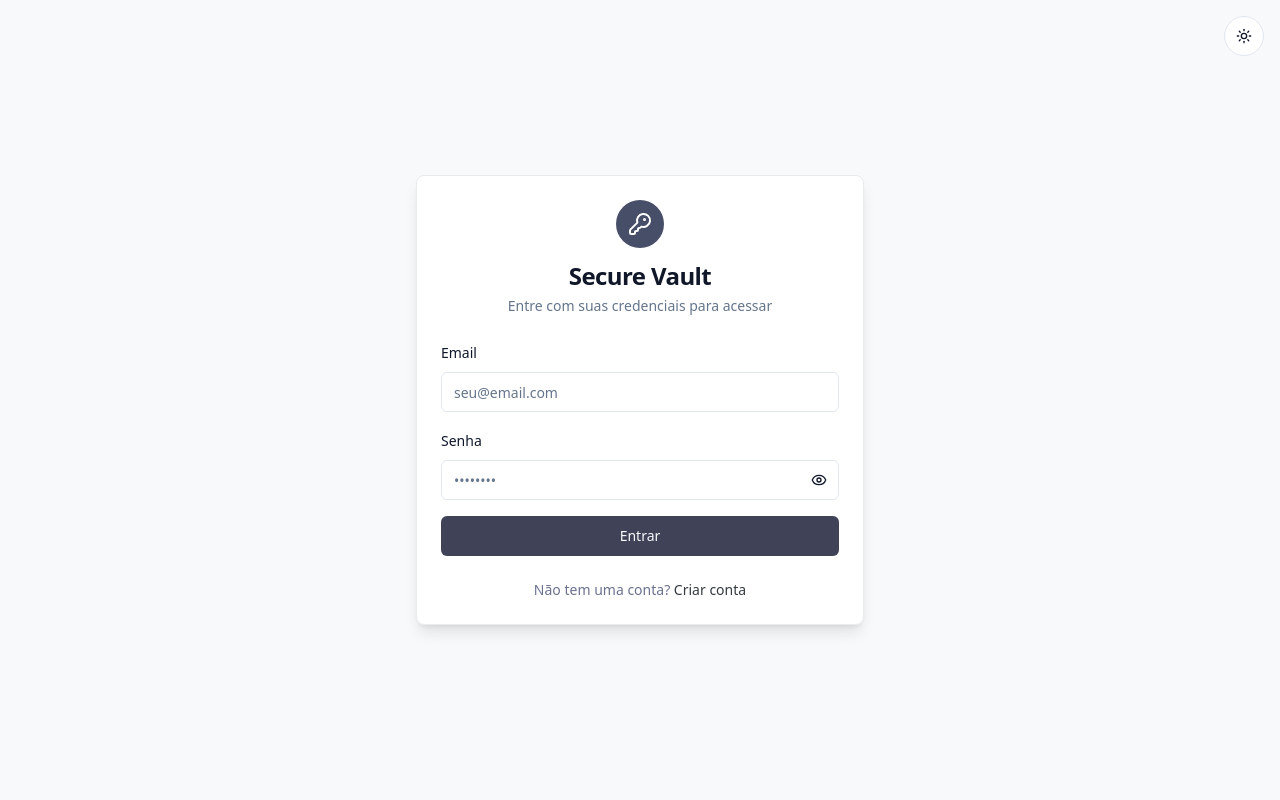
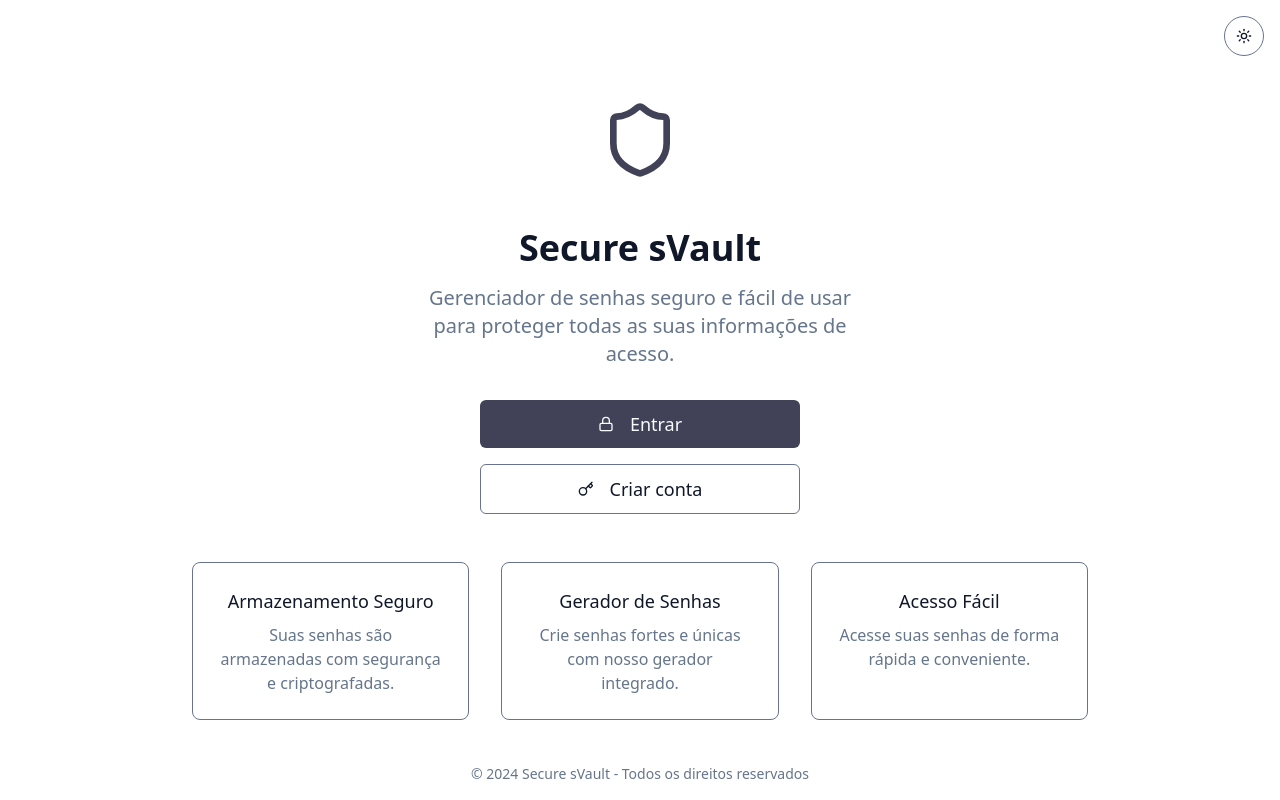
Before and after one commit to aluizio-n/locklify-front, a React (Vite) app: page / in a window 1280 px wide. Before the commit this address led to /login. Built offline with nearby package versions, Linux system fonts and the light colour scheme.

Commit message:
Fix: Resolve blank screen issue

```diff
--- a/src/App.tsx
+++ b/src/App.tsx
@@ -3,11 +3,12 @@ import { Toaster } from "@/components/ui/toaster";
 import { Toaster as Sonner } from "@/components/ui/sonner";
 import { TooltipProvider } from "@/components/ui/tooltip";
 import { QueryClient, QueryClientProvider } from "@tanstack/react-query";
-import { BrowserRouter, Routes, Route, Navigate } from "react-router-dom";
+import { BrowserRouter, Routes, Route } from "react-router-dom";
 import { ThemeProvider } from "@/components/theme-provider";
 import { AuthProvider } from "@/contexts/auth-context";
 import { PasswordsProvider } from "@/contexts/passwords-context";
 import { ProtectedRoute } from "@/components/protected-route";
+import Index from "./pages/Index";
 import Login from "./pages/login";
 import Register from "./pages/register";
 import Dashboard from "./pages/dashboard";
@@ -28,7 +29,7 @@ const App = () => (
             <Sonner />
             <BrowserRouter>
               <Routes>
-                <Route path="/" element={<Navigate to="/login" replace />} />
+                <Route path="/" element={<Index />} />
                 <Route path="/login" element={<Login />} />
                 <Route path="/register" element={<Register />} />
                 <Route
--- a/src/components/password-generator.tsx
+++ b/src/components/password-generator.tsx
@@ -2,7 +2,7 @@
 import { Button } from "@/components/ui/button";
 import { Slider } from "@/components/ui/slider";
 import { Switch } from "@/components/ui/switch";
-import { Refresh } from "lucide-react";
+import { RefreshCw } from "lucide-react";
 import { useState, useEffect } from "react";
 import { PasswordStrength } from "./password-strength";
 
@@ -50,7 +50,7 @@ export function PasswordGenerator({
             onClick={generatePassword}
             className="h-8 w-8"
           >
-            <Refresh className="h-4 w-4" />
+            <RefreshCw className="h-4 w-4" />
             <span className="sr-only">Gerar nova senha</span>
           </Button>
         </div>
--- a/src/index.css
+++ b/src/index.css
@@ -14,55 +14,55 @@
     --popover: 0 0% 100%;
     --popover-foreground: 222 47% 11%;
 
-    --primary: 235 24% 27%;
+    --primary: 240 15% 30%; /* #404258 */
     --primary-foreground: 210 40% 98%;
 
-    --secondary: 234 16% 44%;
+    --secondary: 225 16% 34%; /* #474E68 */
     --secondary-foreground: 210 40% 98%;
 
     --muted: 210 40% 96%;
     --muted-foreground: 215 16% 47%;
 
-    --accent: 231 18% 35%;
+    --accent: 231 18% 40%; /* #50577A */
     --accent-foreground: 210 40% 98%;
 
     --destructive: 0 84% 60%;
     --destructive-foreground: 210 40% 98%;
 
-    --border: 214 32% 91%;
-    --input: 214 32% 91%;
+    --border: 225 16% 49%; /* #6B728E */
+    --input: 225 16% 49%; /* #6B728E */
     --ring: 222 84% 5%;
 
     --radius: 0.5rem;
   }
 
   .dark {
-    --background: 229 9% 22%;
+    --background: 240 15% 15%;
     --foreground: 210 40% 98%;
 
-    --card: 234 10% 29%;
+    --card: 240 15% 20%;
     --card-foreground: 210 40% 98%;
 
-    --popover: 222 47% 11%;
+    --popover: 240 15% 15%;
     --popover-foreground: 210 40% 98%;
 
-    --primary: 231 12% 30%;
+    --primary: 240 15% 30%; /* #404258 */
     --primary-foreground: 210 40% 98%;
 
-    --secondary: 225 13% 40%;
+    --secondary: 225 16% 34%; /* #474E68 */
     --secondary-foreground: 210 40% 98%;
 
-    --muted: 217 33% 18%;
+    --muted: 225 16% 25%;
     --muted-foreground: 215 20% 65%;
 
-    --accent: 215 28% 17%;
+    --accent: 231 18% 40%; /* #50577A */
     --accent-foreground: 210 40% 98%;
 
     --destructive: 0 63% 31%;
     --destructive-foreground: 210 40% 98%;
 
-    --border: 217 33% 18%;
-    --input: 217 33% 18%;
+    --border: 225 16% 49%; /* #6B728E */
+    --input: 225 16% 49%; /* #6B728E */
     --ring: 212.7 26.8% 83.9%;
   }
 }
--- a/src/pages/Index.tsx
+++ b/src/pages/Index.tsx
@@ -1,12 +1,68 @@
-// Update this page (the content is just a fallback if you fail to update the page)
+
+import { useNavigate } from "react-router-dom";
+import { Button } from "@/components/ui/button";
+import { ThemeToggle } from "@/components/theme-toggle";
+import { Shield, Lock, Key } from "lucide-react";
 
 const Index = () => {
+  const navigate = useNavigate();
+
   return (
-    <div className="min-h-screen flex items-center justify-center bg-gray-100">
-      <div className="text-center">
-        <h1 className="text-4xl font-bold mb-4">Welcome to Your Blank App</h1>
-        <p className="text-xl text-gray-600">Start building your amazing project here!</p>
-      </div>
+    <div className="min-h-screen flex flex-col bg-background">
+      <header className="p-4 flex justify-end">
+        <ThemeToggle />
+      </header>
+
+      <main className="flex-1 flex flex-col items-center justify-center p-6 text-center">
+        <div className="mb-8">
+          <Shield className="h-20 w-20 mx-auto mb-4 text-primary" />
+        </div>
+
+        <h1 className="text-4xl font-bold mb-4">Secure sVault</h1>
+        <p className="text-xl mb-8 max-w-md text-muted-foreground">
+          Gerenciador de senhas seguro e fácil de usar para proteger todas as suas informações de acesso.
+        </p>
+
+        <div className="space-y-4 w-full max-w-xs">
+          <Button
+            className="w-full py-6 text-lg"
+            onClick={() => navigate("/login")}
+          >
+            <Lock className="mr-2 h-5 w-5" />
+            Entrar
+          </Button>
+
+          <Button
+            variant="outline"
+            className="w-full py-6 text-lg"
+            onClick={() => navigate("/register")}
+          >
+            <Key className="mr-2 h-5 w-5" />
+            Criar conta
+          </Button>
+        </div>
+
+        <div className="mt-12 grid grid-cols-1 md:grid-cols-3 gap-8 max-w-4xl">
+          <div className="p-6 border rounded-lg">
+            <h3 className="text-lg font-medium mb-2">Armazenamento Seguro</h3>
+            <p className="text-muted-foreground">Suas senhas são armazenadas com segurança e criptografadas.</p>
+          </div>
+
+          <div className="p-6 border rounded-lg">
+            <h3 className="text-lg font-medium mb-2">Gerador de Senhas</h3>
+            <p className="text-muted-foreground">Crie senhas fortes e únicas com nosso gerador integrado.</p>
+          </div>
+
+          <div className="p-6 border rounded-lg">
+            <h3 className="text-lg font-medium mb-2">Acesso Fácil</h3>
+            <p className="text-muted-foreground">Acesse suas senhas de forma rápida e conveniente.</p>
+          </div>
+        </div>
+      </main>
+
+      <footer className="p-4 text-center text-sm text-muted-foreground">
+        © 2024 Secure sVault - Todos os direitos reservados
+      </footer>
     </div>
   );
 };
```
